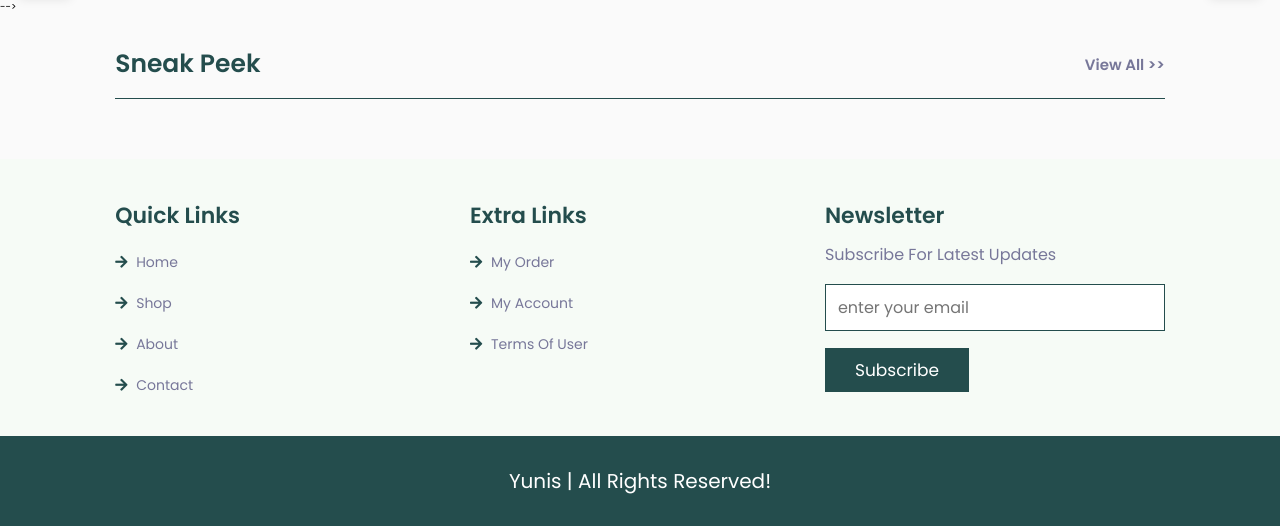
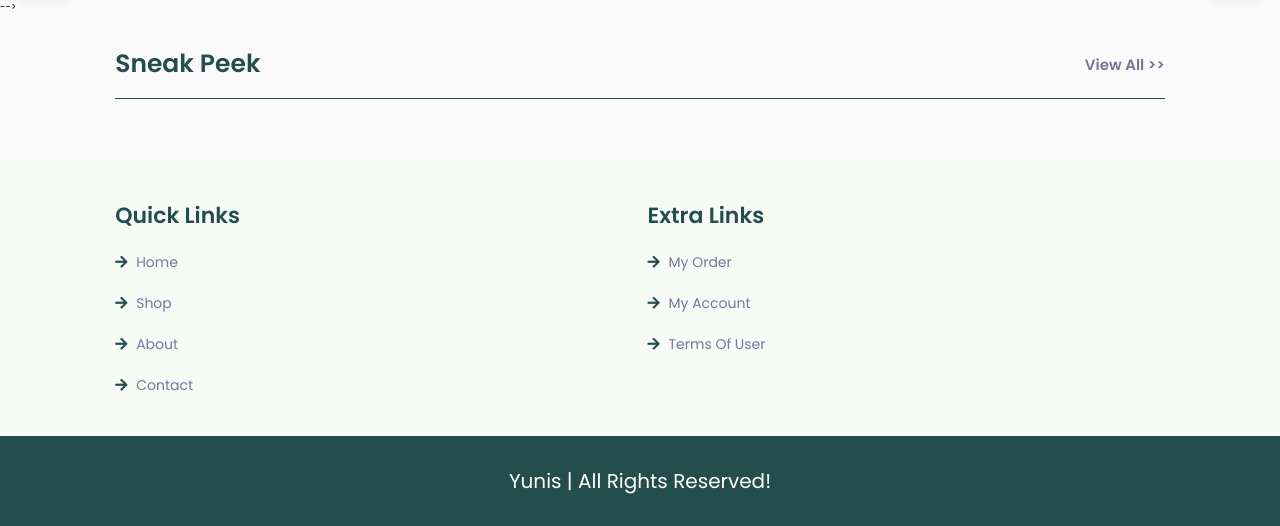
Before and after one commit to EuniceKiingati/e-commercewebsite, a Django app: page / in a window 1280 px wide. Shown: the part 293-819 px from the top of the page. Run offline with Django 4.2, Linux system fonts and the light colour scheme; data that the repository does not hold is empty.

Commit message:
template changes

```diff
--- a/store/templates/store/about.html
+++ b/store/templates/store/about.html
@@ -151,14 +151,14 @@
 
 
 
-        <div class="box">
+        <!-- <div class="box">
             <h3>newsletter</h3>
             <p>subscribe for latest updates</p>
             <form action="">
                 <input type="email" name="" placeholder="enter your email" id="">
                 <input type="submit" value="subscribe" class="btn">
             </form>
-        </div>
+        </div> -->
 
     </div>
 
--- a/store/templates/store/contact.html
+++ b/store/templates/store/contact.html
@@ -222,14 +222,14 @@
 
 
 
-        <div class="box">
+        <!-- <div class="box">
             <h3>newsletter</h3>
             <p>subscribe for latest updates</p>
             <form action="">
                 <input type="email" name="" placeholder="enter your email" id="">
                 <input type="submit" value="subscribe" class="btn">
             </form>
-        </div>
+        </div> -->
 
     </div>
 
--- a/store/templates/store/home.html
+++ b/store/templates/store/home.html
@@ -293,14 +293,14 @@ const csrftoken = getToken ('csrftoken');
 
 
 
-        <div class="box">
+        <!-- <div class="box">
             <h3>newsletter</h3>
             <p>subscribe for latest updates</p>
             <form action="">
                 <input type="email" name="" placeholder="enter your email" id="">
                 <input type="submit" value="subscribe" class="btn">
             </form>
-        </div>
+        </div> -->
 
     </div>
 
--- a/store/templates/store/productdetail.html
+++ b/store/templates/store/productdetail.html
@@ -105,14 +105,14 @@ const csrftoken = getToken ('csrftoken');
 
 
 
-        <div class="box">
+        <!-- <div class="box">
             <h3>newsletter</h3>
             <p>subscribe for latest updates</p>
             <form action="">
                 <input type="email" name="" placeholder="enter your email" id="">
                 <input type="submit" value="subscribe" class="btn">
             </form>
-        </div>
+        </div> -->
 
     </div>
 
--- a/store/templates/store/shop.html
+++ b/store/templates/store/shop.html
@@ -244,14 +244,14 @@ const csrftoken = getToken ('csrftoken');
 
 
 
-        <div class="box">
+        <!-- <div class="box">
             <h3>newsletter</h3>
             <p>subscribe for latest updates</p>
             <form action="">
                 <input type="email" name="" placeholder="enter your email" id="">
                 <input type="submit" value="subscribe" class="btn">
             </form>
-        </div>
+        </div> -->
 
     </div>
 
```
